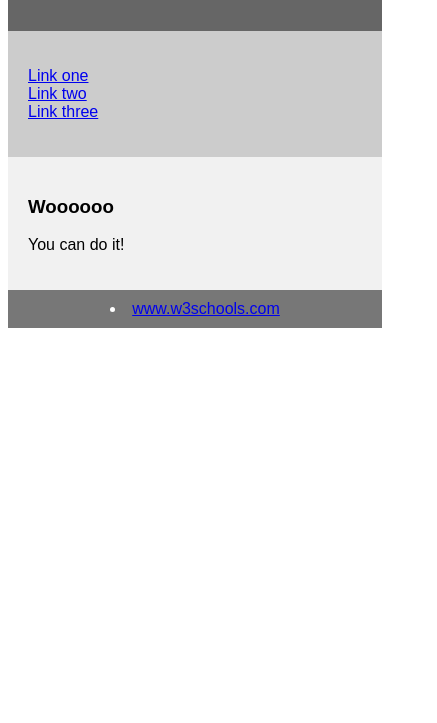
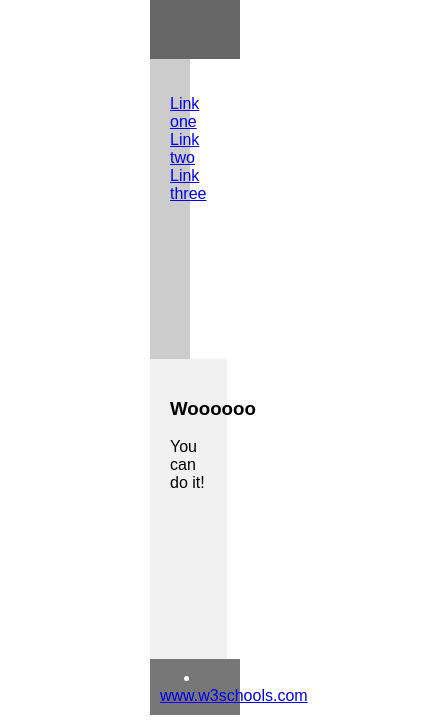
Before and after one commit to NgoCuVan/ThucHanhLTW, a website: page html/index.html in a window 390 px wide. Shown: the part 367-1090 px from the top of the page, 437 px wide, since content can reach past the window. Before the commit the page ends 844 px from the top, so only its background shows below. Drawn offline with Linux system fonts and the light colour scheme.

Commit message:
update margins

```diff
--- a/html/index.html
+++ b/html/index.html
@@ -12,6 +12,8 @@
 
 body {
   font-family: Arial, Helvetica, sans-serif;
+  margin-right: 150px;
+  margin-left: 150px;
 }
 
 /* Style the border */
@@ -26,7 +28,7 @@ header {
 /* Create two columns/boxers that floats next ti each other */
 nav {
   float: left;
-  width: 30%;
+  width: 15%;
   height: 300px;/* only for demonstration, should be removed */
   background: #ccc;
   padding: 20px;
@@ -41,7 +43,7 @@ nav ul {
 article {
   float: left;
   padding: 20px;
-  width: 70%;
+  width: 85%;
   background-color: #f1f1f1;
   height: 300px; /* only for demonstration, should be removed */
 }
@@ -61,13 +63,6 @@ footer {
   color: white;
 }
 
-/* Responsive layout - makes the two columns/boxes stack on top of each other instead of next to each other, on small screens */
-@media (max-width: 600px) {
-  nav, article {
-    width: 100%;
-    height: auto;
-  }
-}
 </style>
 
 <body>
```
